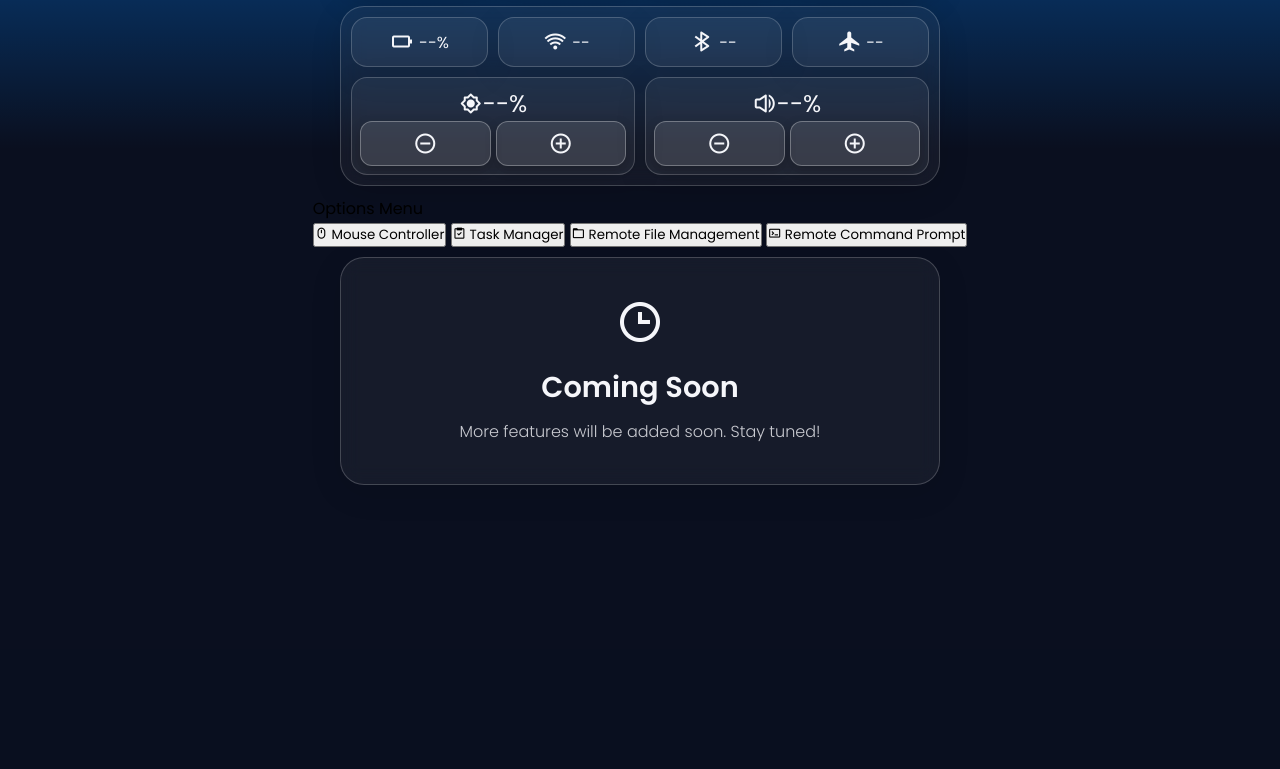
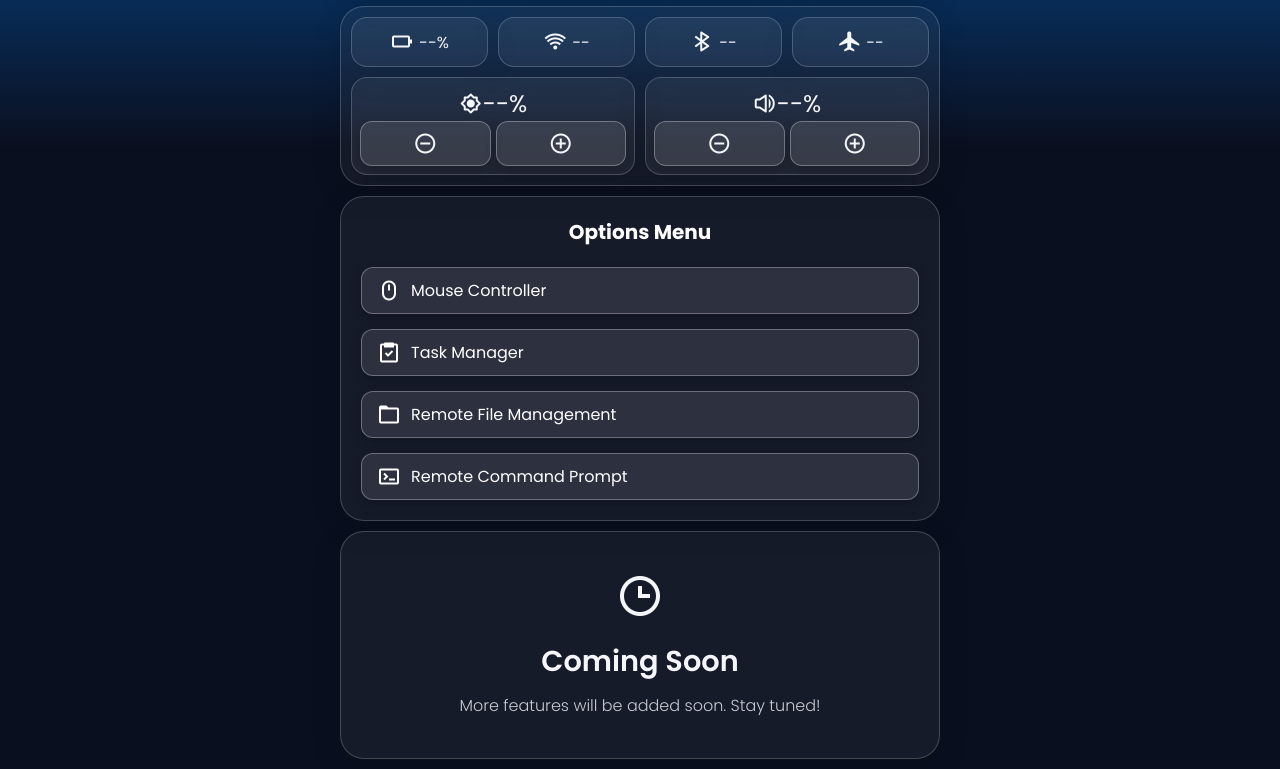
Before and after one commit to Mahdi-Zafari/Nebula-Remote-Fusion, a Python web app: template Core/templates/model/beta_model/index.html in a window 1280 px wide. Shown: the part 151-920 px from the top of the page. Before the commit the page ends 636 px from the top, so only its background shows below. Run offline with Jinja, Linux system fonts and the light colour scheme; the template is opened without the code that fills it, so the values that code supplies are empty; some libraries are stand-ins or nearby versions.

Commit message:
Update layout.style.css

```diff
--- a/Core/static/css/layout.style.css
+++ b/Core/static/css/layout.style.css
@@ -165,8 +165,8 @@
     font-size: 16px;
 }
 
-.mouse-control-container {
-    padding: 10px;
+.menu-options-container {
+    padding: 20px;
     width: 100%;
     max-width: 600px;
     background: rgba(255, 255, 255, 0.05);
@@ -179,39 +179,25 @@
     user-select: none;
 }
 
-.mouse-move {
-    display: flex;
-    align-items: center;
-    gap: 10px;
-    width: 100%;
-    margin-bottom: 10px;
+.header-menu {
+    margin-bottom: 20px;
+    font-size: 20px;
+    font-weight: bold;
+    color: #fff;
 }
 
-.mouse-scroll {
-    width: 100%;
+.options-list {
     display: flex;
-    justify-content: center;
+    flex-direction: column;
+    gap: 15px;
+}
+
+.option-button {
+    display: flex;
+    justify-content: flex-start;
     align-items: center;
     width: 100%;
-    gap: 5px;
-    margin-bottom: 10px;
-}
-
-.mouse-click {
-    width: 100%;
-    display: flex;
-    justify-content: center;
-    align-items: center;
-    width: 100%;
-    gap: 5px;
-}
-
-.mouse-button-control {
-    display: flex;
-    justify-content: center;
-    align-items: center;
-    width: 100%;
-    height: 45px;
+    padding: 10px 15px;
     background: rgba(255, 255, 255, 0.1);
     border-radius: 12px;
     border: 1px solid rgba(255, 255, 255, 0.3);
@@ -219,18 +205,21 @@
     color: #ffffff;
     font-size: 16px;
     cursor: pointer;
-    user-select: none;
     transition: background 0.3s, transform 0.2s;
 }
 
-.mouse-button-control:hover {
-    background: rgba(255, 255, 255, 0.2);
-    transform: translateY(-2px);
+.option-button i {
+    font-size: 24px;
+    margin-right: 10px;
 }
 
-.mouse-button-control:active {
-    background: rgba(255, 255, 255, 0.3);
-    transform: translateY(1px);
+.option-button span {
+    font-size: 16px;
+}
+
+.option-button:hover {
+    background: rgba(255, 255, 255, 0.2);
+    transform: scale(1.05);
 }
 
 @media (max-width: 768px) {
```
